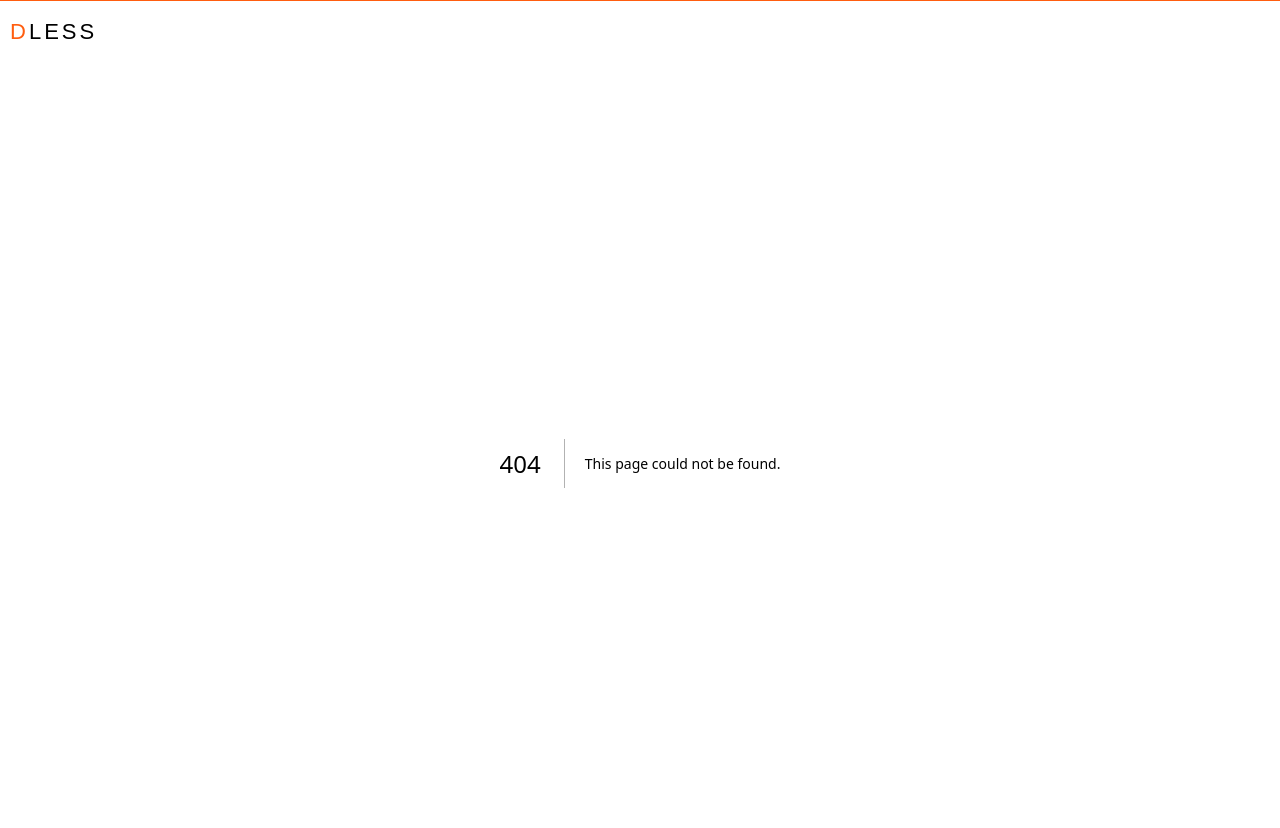
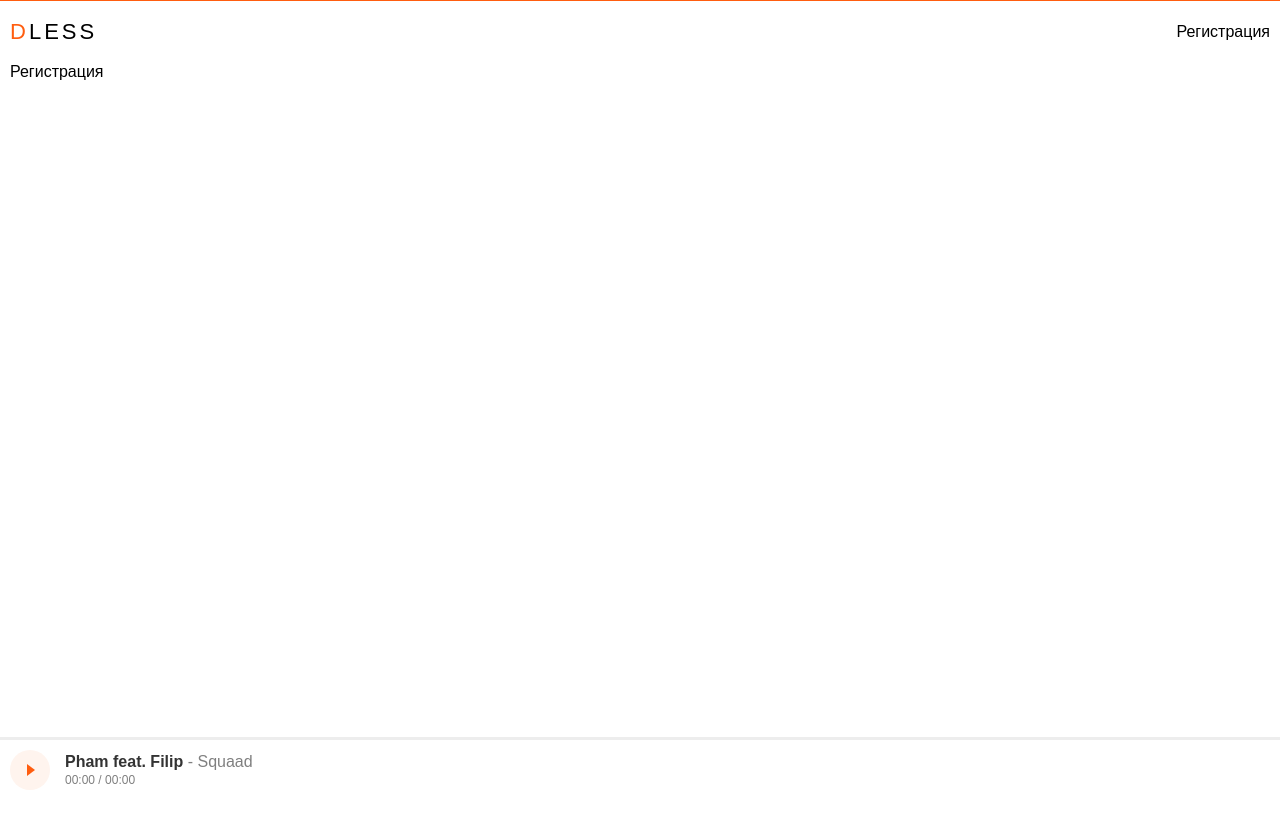
Before and after one commit to akrylo27/DecaLessonsReact, a Next.js app: page /signup in a window 1280 px wide. Before the commit this address had no page. Shown: the top 828 px of the page. After the commit the page ends 800 px from the top, so only its background shows below. Built offline with nearby package versions, Linux system fonts and the light colour scheme.

Commit message:
settings project

```diff
--- /dev/null
+++ b/pages/signup.jsx
@@ -0,0 +1,9 @@
+export default function SignUp() {
+  return (
+    <>
+      <div className="container">
+        Регистрация
+      </div>
+    </>
+  )
+}
--- a/ui/components/global/Header/Header.module.scss
+++ b/ui/components/global/Header/Header.module.scss
@@ -1,4 +1,9 @@
 .header {
   padding: 20px 0;
   border-top: 1px solid var(--player-color-one);
+  &__box {
+    display: flex;
+    align-items: center;
+    justify-content: space-between;
+  }
 }
--- a/ui/components/global/Header/index.tsx
+++ b/ui/components/global/Header/index.tsx
@@ -1,3 +1,5 @@
+import Link from 'next/link'
+
 import styles from './Header.module.scss';
 
 import Logo from '@/ui/components/global/Logo'
@@ -7,7 +9,12 @@ export default function Header() {
     <>
       <header className={styles.header}>
         <div className="container">
-          <Logo />
+          <div className={styles.header__box}>
+            <Logo />
+            <Link href='/signup'>
+              Регистрация
+            </Link>
+          </div>
         </div>
       </header>
     </>
--- a/ui/components/global/Layout/index.jsx
+++ b/ui/components/global/Layout/index.jsx
@@ -1,11 +1,21 @@
 import Header from '@/ui/components/global/Header'
+import Player from '@/ui/components/global/Player';
 
 export default function Layout({ children }) {
+  const track = {
+    id: 1,
+    author: 'Pham feat. Filip',
+    name: 'Squaad',
+    src: '/audio/pham.mp3',
+  };
+
   return (
     <>
       <div className="wrapper">
         <Header />
         { children }
+
+        <Player track={track} />
       </div>
     </>
   )
--- a/ui/components/global/Logo/Logo.module.scss
+++ b/ui/components/global/Logo/Logo.module.scss
@@ -3,7 +3,11 @@
   line-height: 1;
   text-transform: uppercase;
   letter-spacing: 3px;
+  transition: opacity .2s;
   span {
     color: var(--player-color-one)
   }
+  &:hover {
+    opacity: .7;
+  }
 }
```
Also changed, not shown: pages/index.jsx (+2 -10 lines).
